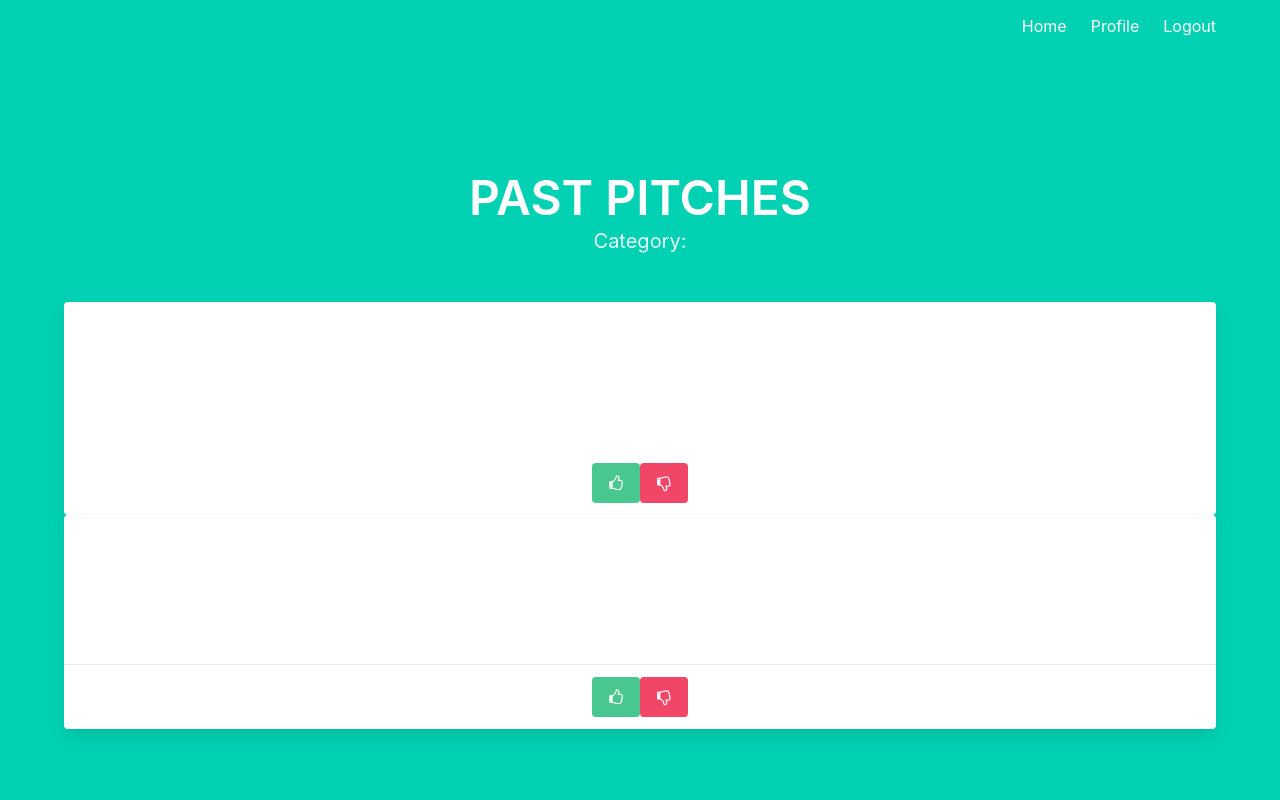
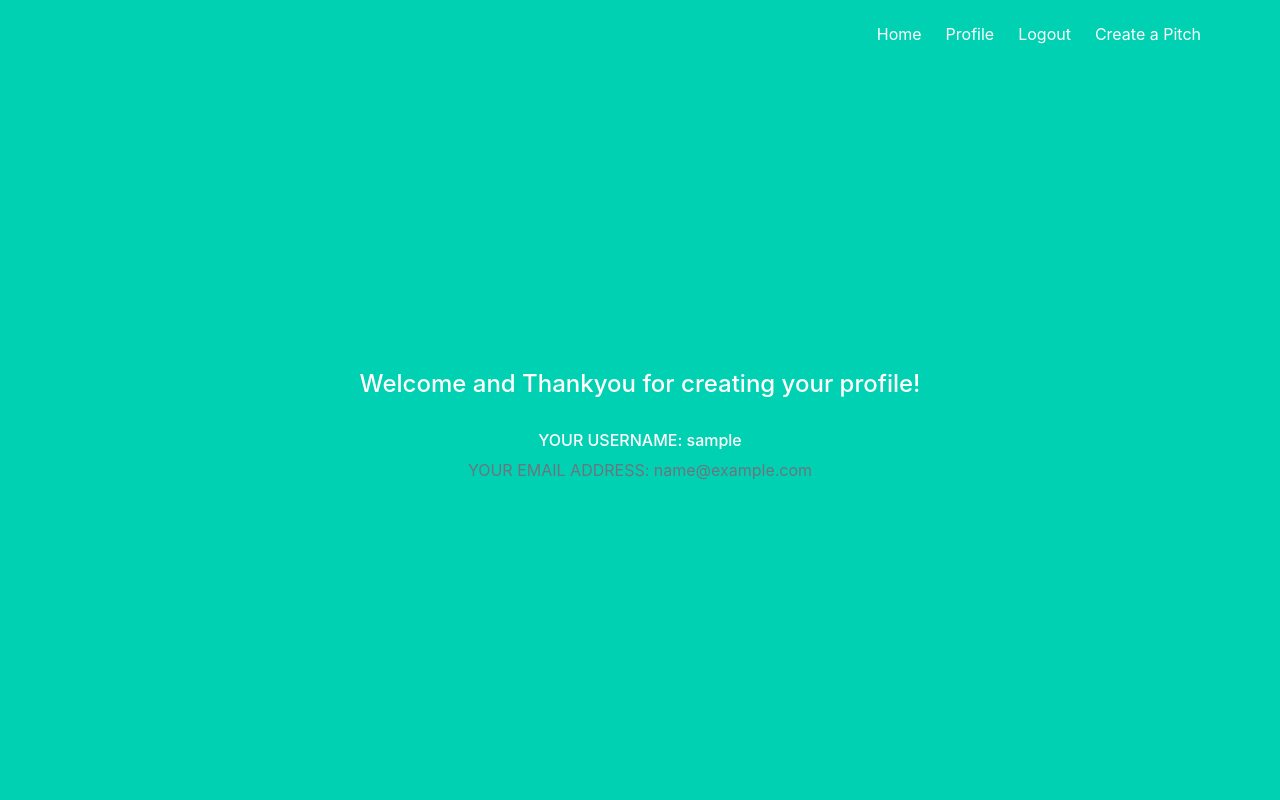
Before and after one commit to NderituMwanu/pitches, a Flask app: page /profile in a window 1280 px wide. Run offline with Flask 2, Linux system fonts and the light colour scheme; the visitor is signed in with stand-in values (Sample User, id 1); data comes from the database, SQL or seed files in the repository; some libraries are stand-ins or nearby versions.

Commit message:
updated package

```diff
--- a/app/__init__.py
+++ b/app/__init__.py
@@ -2,11 +2,15 @@
 from flask_sqlalchemy import SQLAlchemy
 from flask_login import LoginManager
 from flask import Blueprint
+# from flask_mail import Mail
+from flask_bootstrap import Bootstrap
 
 auth = Blueprint('auth',__name__)
 from . import views
 
 db = SQLAlchemy()
+
+bootstrap = Bootstrap()
 
 def create_app():
     app = Flask(__name__)
@@ -15,6 +19,7 @@
     app.config['SQLALCHEMY_DATABASE_URI'] = 'postgresql+psycopg2://ms:New Password@localhost/USER'
 
     db.init_app(app)
+    # mail.init_app(__name__)
 
     login_manager = LoginManager()
     login_manager.login_view = 'auth.login'
--- a/app/auth.py
+++ b/app/auth.py
@@ -1,22 +1,44 @@
-from flask import Blueprint, render_template, redirect, url_for, request, flash
+import os
+from flask import Flask, Blueprint, render_template, redirect, url_for, request, flash
 from werkzeug.security import generate_password_hash, check_password_hash
 from flask_login import login_user, logout_user, login_required
+from flask_wtf import FlaskForm
+from .forms import PostForm
 from .models import User
 from . import db
+from flask_mail import Mail, Message
+from itsdangerous import URLSafeTimedSerializer
+from flask_login import login_required, current_user
+
 
 auth = Blueprint('auth', __name__)
 
+app = Flask(__name__)
+
+app.config.update(dict(
+    DEBUG = True,
+    MAIL_SERVER = 'smtp.gmail.com',
+    MAIL_PORT = 465,
+    MAIL_USE_TLS = False,
+    MAIL_USE_SSL= True,
+    MAIL_USERNAME = 'jisnderi@gmail.com',
+    MAIL_PASSWORD = 'Kenyatta100@#',
+))
+mail = Mail(app)
+mail.init_app(app)
+
+s = URLSafeTimedSerializer('thisisasecret!')
 @auth.route('/login')
 def login():
     return render_template('login.html')
 
 @auth.route('/login', methods=['POST'])
 def login_post():
-    email = request.form.get('email')
+    username = request.form.get('username')
     password = request.form.get('password')
     remember = True if request.form.get('remember') else False
 
-    user = User.query.filter_by(email=email).first()
+    user = User.query.filter_by(username=username).first()
 
     if not user and not check_password_hash(user.password, password):
         flash('Please check your login details and try again.')
@@ -30,9 +52,15 @@
 def signup():
     return render_template('signup.html')
 
-@auth.route('/signup', methods=['POST'])
+@auth.route('/signup', methods=['GET','POST'])
 def signup_post():
     email = request.form.get('email')
+
+    msg = Message('Welcome To Pitches!', sender="jisnderi@gmail.com", recipients=[email])
+    msg.body = 'Welcome To Pitches!. Thanks for creating an account, regards <br> ~ Gerald Mwanu'
+
+    mail.send(msg)
+
     username = request.form.get('username')
     password = request.form.get('password')
 
@@ -49,8 +77,28 @@
 
     return redirect(url_for('auth.login'))
 
+
+@auth.route("/createpost", methods=['GET','POST'])
+@login_required
+def new_post():
+    form = PostForm()
+    if form.validate_on_submit():
+        post = Post(title=form.title.date, content=form.content.data, author=current_user)
+        db.session.add(post)
+        db.session.commit()
+        flash('Your post has been created')
+        return redirect(url_for('auth.route'))
+    return render_template('create_post.html', title='New Post', form=form)
+
+
 @auth.route('/logout')
 @login_required
 def logout():
     logout_user()
     return redirect(url_for('main.index'))
+
+@auth.route('/profile')
+@login_required
+def profile():
+    image_file = url_for('static', filename='profile_picture/' + current_user.image_file)
+    return render_template('profile.html', title=profile, image_file=image_file)
--- a/app/main.py
+++ b/app/main.py
@@ -1,11 +1,13 @@
 from flask import Blueprint, render_template
 from flask_login import login_required, current_user
+from .models import Post
 
 main = Blueprint('main', __name__)
 
 @main.route('/')
 def index():
-    return render_template('index.html')
+    posts = Post.query.all()
+    return render_template('index.html', posts=posts)
 
 @main.route('/profile')
 @login_required
--- a/app/static/profile.css
+++ b/app/static/profile.css
@@ -5,3 +5,7 @@
 h3{
     color:black;
 }
+
+*{
+    font-family: 'Jost', sans-serif;
+}
--- a/app/templates/base.html
+++ b/app/templates/base.html
@@ -6,7 +6,11 @@
     <meta http-equiv="X-UA-Compatible" content="IE=edge">
     <meta name="viewport" content="width=device-width, initial-scale=1">
     <title>Flask Auth Example</title>
-    <link rel="stylesheet" href="https://cdnjs.cloudflare.com/ajax/libs/bulma/0.7.2/css/bulma.min.css" />
+    <link href="https://fonts.googleapis.com/css2?family=Jost&display=swap" rel="stylesheet">
+    <link rel="stylesheet" href="https://cdnjs.cloudflare.com/ajax/libs/bulma/0.6.2/css/bulma.min.css">
+    <link href="https://stackpath.bootstrapcdn.com/font-awesome/4.7.0/css/font-awesome.min.css" rel="stylesheet"
+        integrity="sha384-wvfXpqpZZVQGK6TAh5PVlGOfQNHSoD2xbE+QkPxCAFlNEevoEH3Sl0sibVcOQVnN" crossorigin="anonymous">
+
 </head>
 
 <body>
@@ -38,6 +42,9 @@
                             <a href="{{ url_for('auth.logout') }}" class="navbar-item">
                                 Logout
                             </a>
+                            <a href =" {{ url_for('auth.new_post') }}" class="navbar-item">
+                                Create a Pitch
+                            </a>
                             {% endif %}
                         </div>
                     </div>
--- a/app/templates/login.html
+++ b/app/templates/login.html
@@ -14,7 +14,7 @@
         <form method="POST" action="/login">
             <div class="field">
                 <div class="control">
-                    <input class="input is-large" type="email" name="email" placeholder="Your Email" autofocus="">
+                    <input class="input is-large" type="name" name="name" placeholder="enter username" autofocus="">
                 </div>
             </div>
 
--- a/app/templates/profile.html
+++ b/app/templates/profile.html
@@ -9,70 +9,22 @@
   <meta name="viewport" content="width=device-width,initial-scale-1">
   <title>PITCHES</title>
 
-  <link rel="stylesheet" href="https://cdn.jsdelivr.net/npm/bulma@0.8.2/css/bulma.min.css">
-  <link href="https://stackpath.bootstrapcdn.com/font-awesome/4.7.0/css/font-awesome.min.css" rel="stylesheet"
-    integrity="sha384-wvfXpqpZZVQGK6TAh5PVlGOfQNHSoD2xbE+QkPxCAFlNEevoEH3Sl0sibVcOQVnN" crossorigin="anonymous">
+  <link href="https://stackpath.bootstrapcdn.com/bootstrap/4.4.1/css/bootstrap.min.css" rel="stylesheet" integrity="sha384-Vkoo8x4CGsO3+Hhxv8T/Q5PaXtkKtu6ug5TOeNV6gBiFeWPGFN9MuhOf23Q9Ifjh" crossorigin="anonymous">
 </head>
 
 <body>
-
-  <section class="hreo is-primary">
-    <div class="hero-body">
-      <div class="container">
-        <h1 class="title is-1"> PAST PITCHES </h1>
-        <h2 class="subtitle">Category:</h2>
+  <h4> Welcome and Thankyou for creating your profile! </h4><br>
+  <div class="content-section">
+    <div class="media">
+      <img src="http://via.placeholder.com/150" alt="" class="img-rounded img-responsive" />
+      <div class="media-body">
+        <h6 class="account-heading"> YOUR USERNAME: {{ current_user.username }} </h6>
+        <p class="text-secondary"> YOUR EMAIL ADDRESS: {{ current_user.email }} </p>
       </div>
     </div>
-  </section>
-  <!-- Cards to display quotes-->
 
-
-
-  <div class="card">
-    <div class="card-content">
-      <p class="title">
-        “There are two hard things in computer science: cache invalidation, naming things, and off-by-one errors.”
-      </p>
-      <p class="subtitle">
-        Jeff Atwood
-      </p>
-    </div>
-    <p class="card-footer-item">
-      <a href="#" class="button is-success">
-        <i class="fa fa-thumbs-o-up"></i>
-      </a>
-      <a href="#" class="button is-danger">
-        <i class="fa fa-thumbs-o-down"></i>
-      </a>
-    </p>
   </div>
-
-  <div class="card">
-    <div class="card-content">
-      <p class="title">
-        “There are two hard things in computer science: cache invalidation, naming things, and off-by-one errors.”
-      </p>
-      <p class="subtitle">
-        Jeff Atwood
-      </p>
-    </div>
-    <footer class="card-footer">
-      <p class="card-footer-item">
-        <a href="#" class="button is-success">
-          <i class="fa fa-thumbs-o-up"></i>
-        </a>
-        <a href="#" class="button is-danger">
-          <i class="fa fa-thumbs-o-down"></i>
-        </a>
-      </p>
-    </footer>
-  </div>
-
-
 
 </body>
 
-</head>
-
-</html>
 {% endblock %}
--- a/manage.py
+++ b/manage.py
@@ -1,7 +1,9 @@
 from app import create_app,db
-from app.models import User,Role
+from app.models import User,Role,Post
 from flask_script import Manager, Server
 from flask_migrate import Migrate, MigrateCommand
+
+
 
 app = create_app()
 manager = Manager(app)
@@ -11,6 +13,6 @@
 
 @manager.shell
 def make_shell_context():
-    return dict(app = app,db = db,User = User, Role = Role )
+    return dict(app = app, db = db, User = User, Role = Role, Post = Post )
 if __name__ == '__main__':
     manager.run()
```
Also changed, not shown: app/config.py (deleted, +0 -10 lines), app/forms.py (+11 -0 lines), app/models.py (+18 -1 lines), app/templates/index.html (+7 -0 lines), app/templates/navbar.html (+18 -0 lines), app/views.py (+18 -5 lines), 2 other files.
